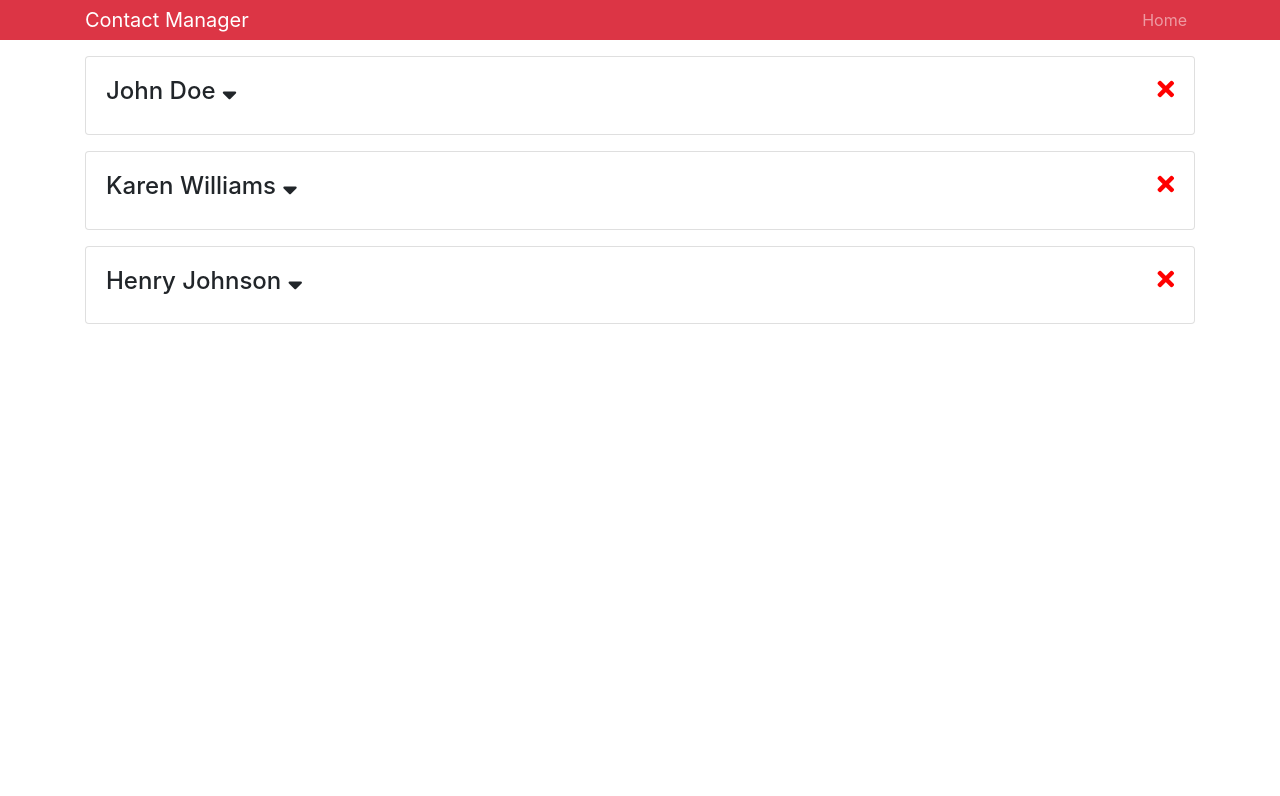
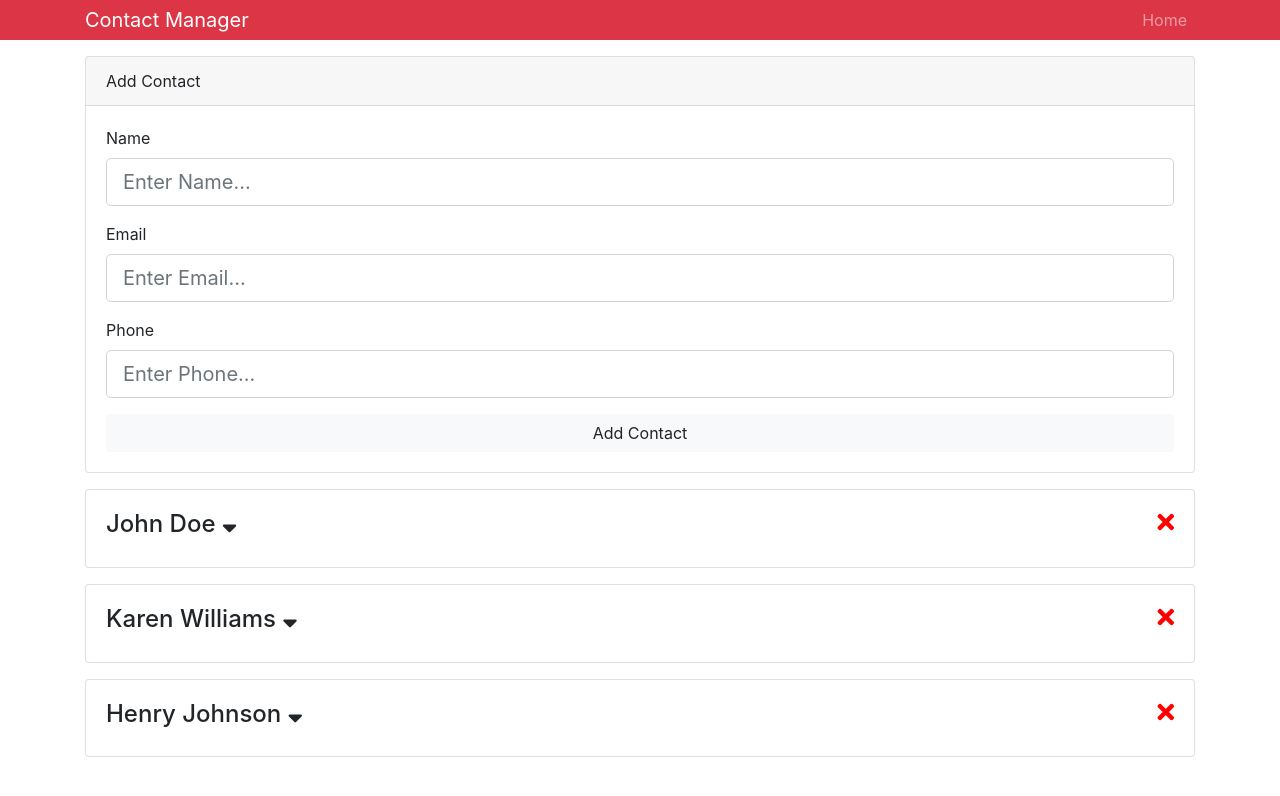
Before and after one commit to seabazz/contactmanager, a React (Create React App) app: page / in a window 1280 px wide. Shown: the top 796 px of the page. Built offline with nearby package versions, Linux system fonts and the light colour scheme.

Commit message:
add form with state, add controlled component

```diff
--- a/src/App.js
+++ b/src/App.js
@@ -2,8 +2,9 @@
 import { Provider } from "./context";
 import "./App.css";
 import "bootstrap/dist/css/bootstrap.min.css";
-import Contacts from "./components/Contacts";
-import Header from "./components/Header";
+import Contacts from "./components/contacts/Contacts";
+import Header from "./components/layout/Header";
+import AddContact from "./components/contacts/AddContact";
 
 class App extends Component {
   render() {
@@ -13,6 +14,7 @@
           <Header branding="Contact Manager" />
 
           <div className="container">
+            <AddContact />
             <Contacts />
           </div>
         </div>
--- /dev/null
+++ b/src/components/contacts/AddContact.js
@@ -0,0 +1,69 @@
+import React, { Component } from "react";
+
+class AddContact extends Component {
+  state = {
+    name: "",
+    email: "",
+    phone: ""
+  };
+
+  onSubmit = e => {
+    e.preventDefault();
+    console.log(this.state);
+  };
+
+  onChange = e => this.setState({ [e.target.name]: e.target.value });
+
+  render() {
+    const { name, email, phone } = this.state;
+    return (
+      <div className="card mb-3">
+        <div className="card-header">Add Contact</div>
+        <div className="card-body">
+          <form onSubmit={this.onSubmit}>
+            <div className="form-group">
+              <label htmlFor="name">Name</label>
+              <input
+                type="text"
+                name="name"
+                className="form-control form-control-lg"
+                placeholder="Enter Name..."
+                value={name}
+                onChange={this.onChange}
+              />
+            </div>
+            <div className="form-group">
+              <label htmlFor="email">Email</label>
+              <input
+                type="text"
+                name="email"
+                className="form-control form-control-lg"
+                placeholder="Enter Email..."
+                value={email}
+                onChange={this.onChange}
+              />
+            </div>
+            <div className="form-group">
+              <label htmlFor="phone">Phone</label>
+              <input
+                type="text"
+                name="phone"
+                className="form-control form-control-lg"
+                placeholder="Enter Phone..."
+                value={phone}
+                onChange={this.onChange}
+              />
+            </div>
+            <input
+              type="submit"
+              value="Add Contact"
+              className="btn btn-light btn-block"
+            />
+          </form>
+        </div>
+      </div>
+    );
+  }
+}
+
+export default AddContact;
--- a/src/components/Contact.js
+++ b/src/components/contacts/Contact.js
@@ -1,6 +1,6 @@
 import React, { Component } from "react";
 import PropTypes from "prop-types";
-import { Consumer } from "../context";
+import { Consumer } from "../../context";
 
 class Contact extends Component {
   state = {
--- a/src/components/Contacts.js
+++ b/src/components/contacts/Contacts.js
@@ -1,6 +1,6 @@
 import React, { Component } from "react";
 import Contact from "./Contact";
-import { Consumer } from "../context";
+import { Consumer } from "../../context";
 
 class Contacts extends Component {
   render() {
```
Also changed, not shown: src/components/layout/Header.js (renamed from src/components/Header.js).
